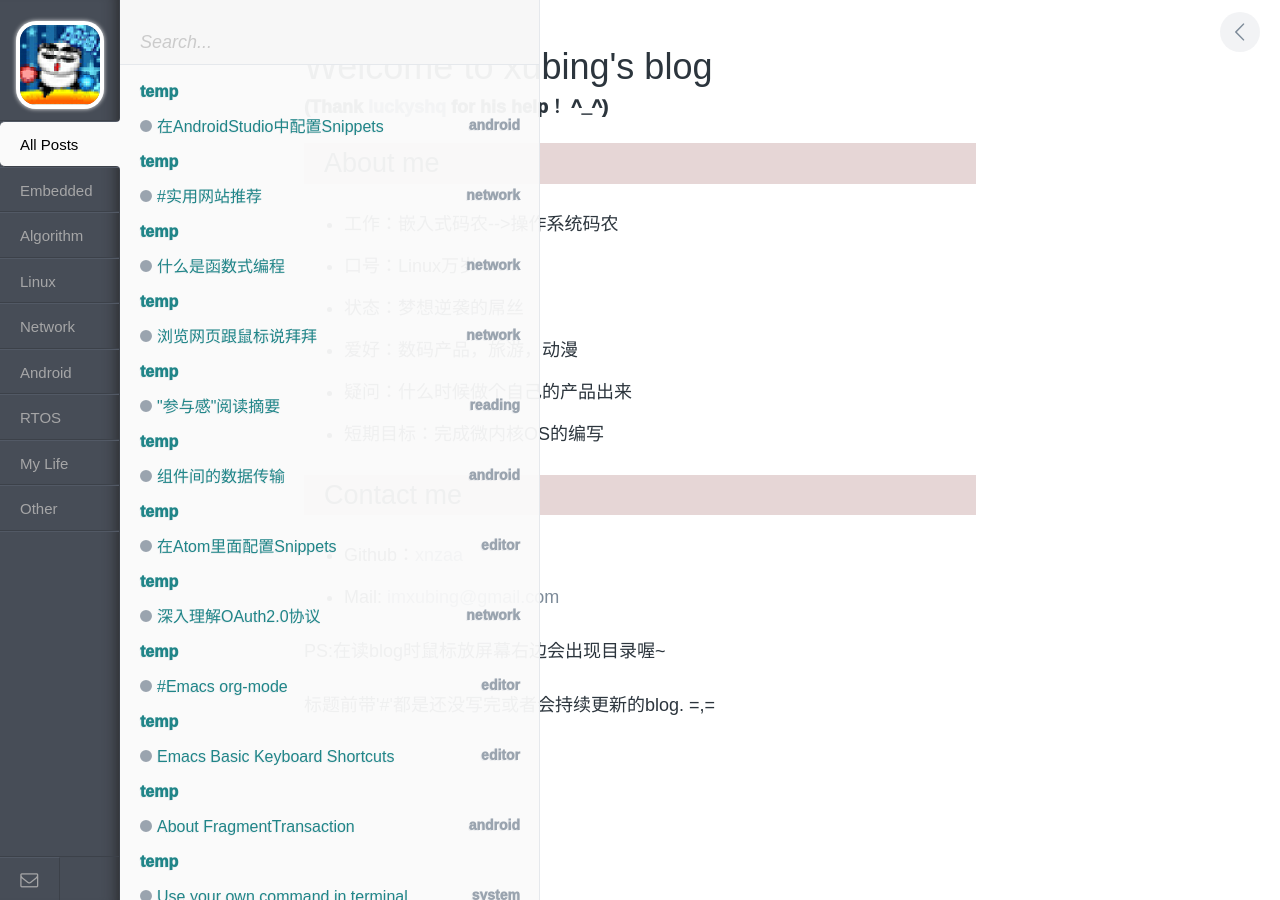
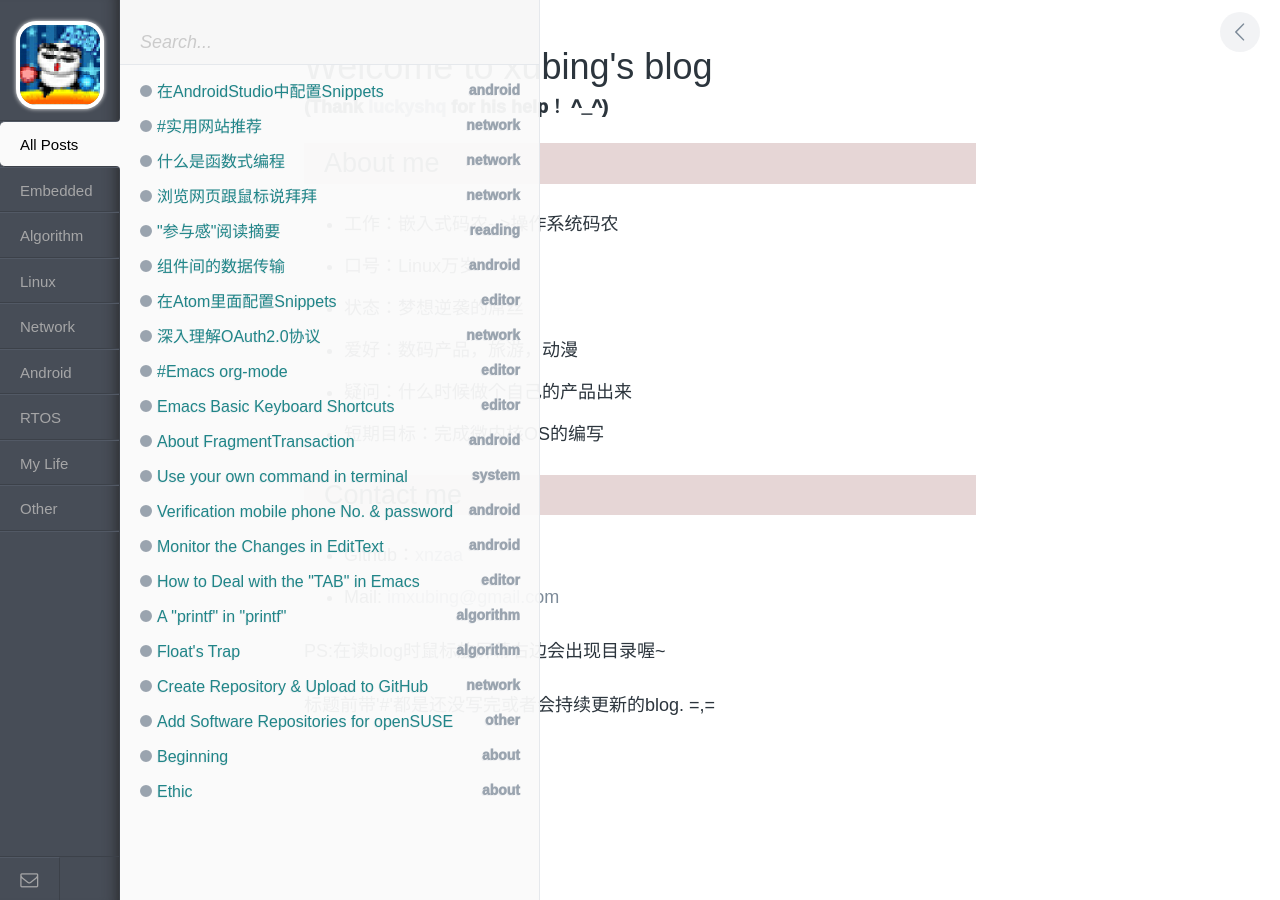
Before and after one commit to xnzaa/xnzaa.github.io, a Jekyll site: the page built from index.html, in a window 1280 px wide. Built offline with Jekyll 4.4.1, drawn with Linux system fonts in a browser that asks for light colours; comment, search, counter and statistics services are not loaded.

Commit message:
change index

```diff
--- a/_layouts/index.html
+++ b/_layouts/index.html
@@ -42,9 +42,9 @@
 
         <nav id="pl__container">
 		 {% for post in site.posts %}
-		 <a class="pl__time_total">
-		 <!--<strong >{{ post.date | date: "%b %Y" }}</strong>-->
-		 <strong >temp</strong>
+		 <!--<a class="pl__time_total">
+		 <strong >{{ post.date | date: "%b %Y" }}</strong>
+		 <strong >temp</strong>-->
 		 </a>
           <a class="{{ post.categories }} pl__all" href="{{ post.url }}"><span class="pl__circle"></span><span class="pl__title">{{ post.title }}</span><strong class="pl__date">{{ post.categories }}</strong></a>
 		{% endfor %}
```
